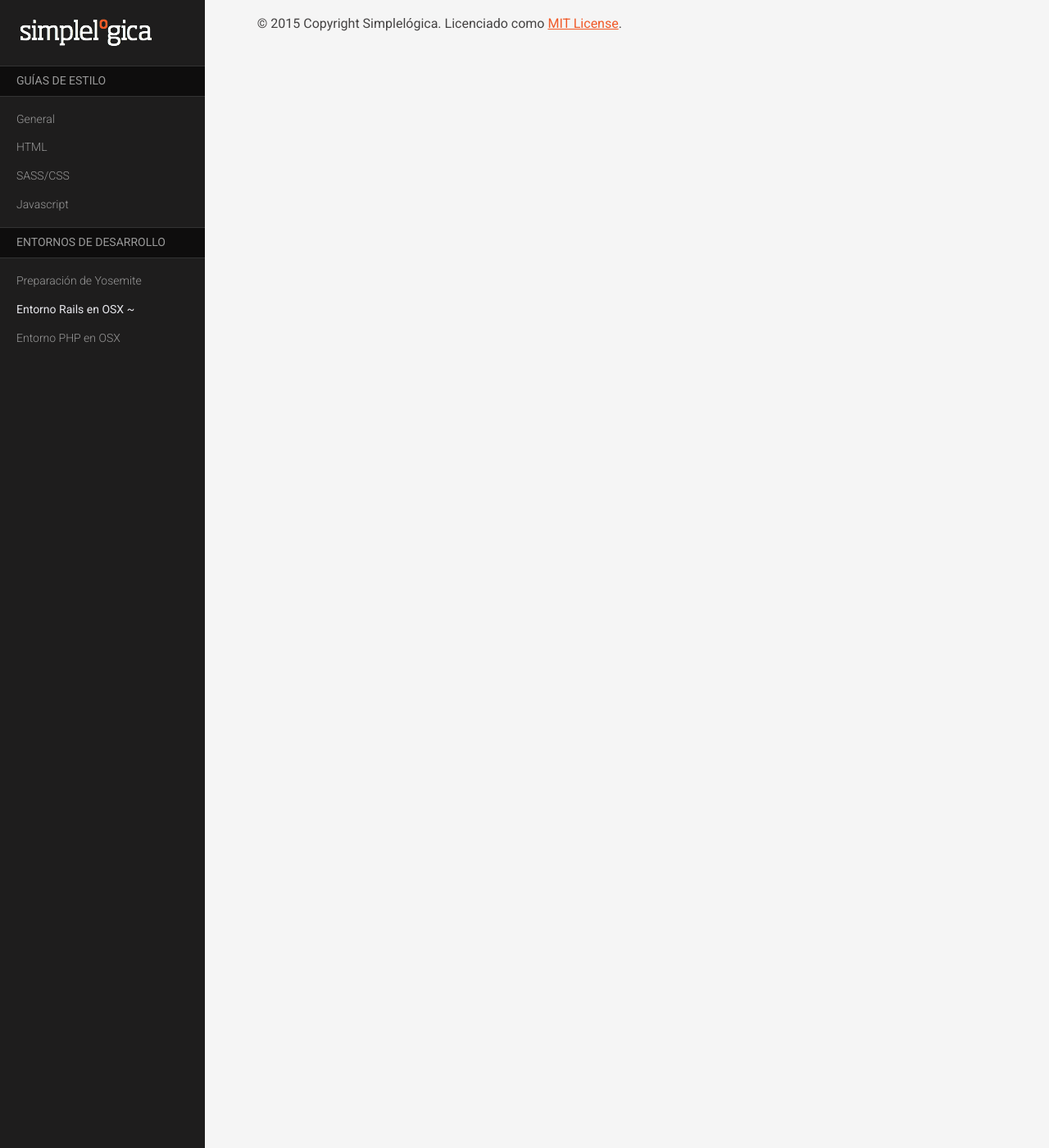
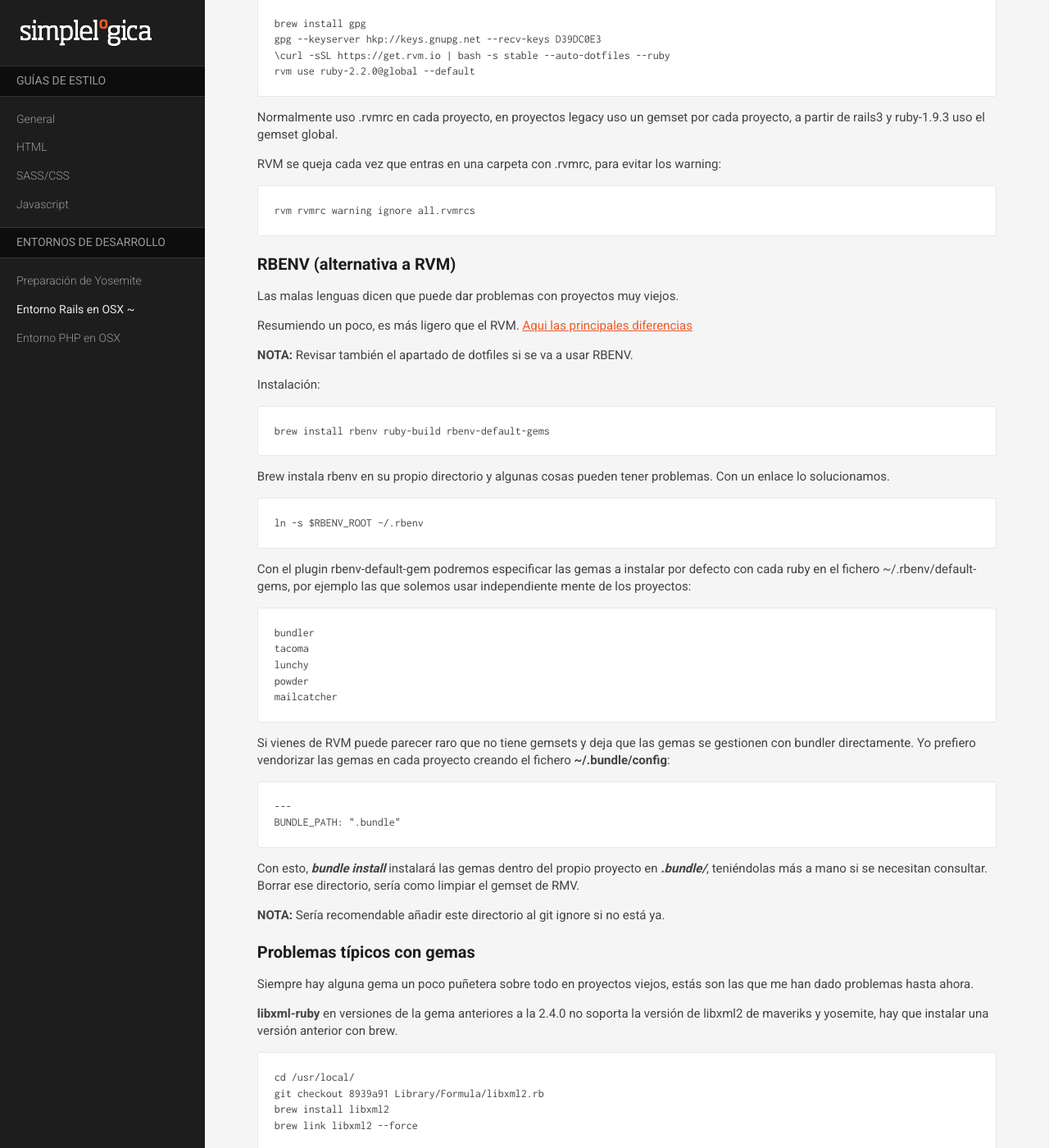
Before and after one commit to simplelogica/styleguides, a Jekyll site: the page built from guias/osx-rails.md, in a window 1280 px wide and 1400 px high, scrolled down 287 px. Shown: the whole window at 82% size. Built offline with Jekyll 4.4.1, drawn with Linux system fonts in a browser that asks for light colours; nearby versions of some CDN libraries; Markdown is read by kramdown in place of the engine named in the settings; some of the changed text lies outside the part shown.

Commit message:
osx ror guide

`````diff
--- a/guias/osx-rails.md
+++ b/guias/osx-rails.md
@@ -1,7 +1,104 @@
 ---
 layout: default
-title: Preparación de entorno de desarrollo para Rails en OSX
+title: Entorno de desarrollo para Rails en OSX
 slug: osx-rails
 ---
 
-# Ruby on Rails
+# Entorno de desarrollo para Ruby on Rails en OSX
+
+Lo primero de todo es tener un gestor para las distintas versiones de ruby con las que solemos trabajar, ree, 1.9.3, 2.1.5 y 2.2.2.
+
+La opción mas generalizada es usar RVM, pero si no tienes que mantener proyectos muy viejos que no usan bundler, RBENV se presenta como una buena alternativa alegando ser más ligero y menos intrusivo.
+
+**¡OJO CUIDADO!** RVM y RBENV no pueden estar instalados simultáneamente.
+
+##RVM
+```
+brew install gpg
+gpg --keyserver hkp://keys.gnupg.net --recv-keys D39DC0E3
+\curl -sSL https://get.rvm.io | bash -s stable --auto-dotfiles --ruby
+rvm use ruby-2.2.0@global --default
+```
+
+Normalmente uso .rvmrc en cada proyecto, en proyectos legacy uso un gemset por cada proyecto, a partir de rails3 y ruby-1.9.3 uso el gemset global.
+
+RVM se queja cada vez que entras en una carpeta con .rvmrc, para evitar los warning:
+
+````
+rvm rvmrc warning ignore all.rvmrcs
+````
+
+##RBENV (alternativa a RVM)
+
+Las malas lenguas dicen que puede dar problemas con proyectos muy viejos.
+
+Resumiendo un poco, es más ligero que el RVM. [Aqui las principales diferencias](https://github.com/sstephenson/rbenv/wiki/Why-rbenv%3F)
+
+**NOTA:** Revisar también el apartado de dotfiles si se va a usar RBENV.
+
+Instalación:
+
+```
+brew install rbenv ruby-build rbenv-default-gems
+```
+Brew instala rbenv en su propio directorio y algunas cosas pueden tener problemas. Con un enlace lo solucionamos.
+
+```
+ln -s $RBENV_ROOT ~/.rbenv
+```
+
+Con el plugin rbenv-default-gem podremos especificar las gemas a instalar por defecto con cada ruby en el fichero ~/.rbenv/default-gems, por ejemplo las que solemos usar independiente mente de los proyectos:
+
+```
+bundler
+tacoma
+lunchy
+powder
+mailcatcher
+```
+
+Si vienes de RVM puede parecer raro que no tiene gemsets y deja que las gemas se gestionen con bundler directamente. Yo prefiero vendorizar las gemas en cada proyecto creando el fichero **~/.bundle/config**:
+
+```
+---
+BUNDLE_PATH: ".bundle"
+```
+
+Con esto, ***bundle install*** instalará las gemas dentro del propio proyecto en ***.bundle/***, teniéndolas más a mano si se necesitan consultar. Borrar ese directorio, sería como limpiar el gemset de RMV.
+
+**NOTA:** Sería recomendable añadir este directorio al git ignore si no está ya.
+
+## Problemas típicos con gemas
+Siempre hay alguna gema un poco puñetera sobre todo en proyectos viejos, estás son las que me han dado problemas hasta ahora.
+
+**libxml-ruby** en versiones de la gema anteriores a la 2.4.0 no soporta la versión de libxml2 de maveriks y yosemite, hay que instalar una versión anterior con brew.
+
+````
+cd /usr/local/
+git checkout 8939a91 Library/Formula/libxml2.rb
+brew install libxml2
+brew link libxml2 --force
+````
+
+**Nokogiri** aun en las últimas versiones llora con libxml2, se soluciona facilmente con bundle config
+
+````
+bundle config build.nokogiri --use-system-libraries
+````
+
+**rmagick** suele fallar por la versión de imagemagick, sirve cualquier versión, actualmente a mi me funcina con la 6.9.0, solo hay que hacer un par de enlaces simbólicos.
+
+````
+brew install imagemagick
+cd "`Magick-config --prefix`"/lib
+ln -s libMagick++-Q16.dylib   libMagick++.dylib
+ln -s libMagickCore-Q16.dylib libMagickCore.dylib
+ln -s libMagickWand-Q16.dylib libMagickWand.dylib
+````
+
+**libv8** dependiendo de la versión tiene problemas para compilar, se recomienda actualizar, si no es una opción, nuevamente hay que tirar de homebrew.
+
+````
+brew install v8
+bundle config build.libv8 --with-system-v8
+````
`````
